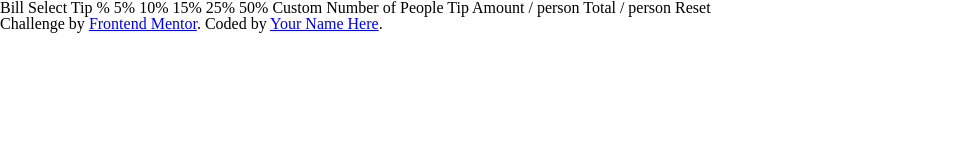
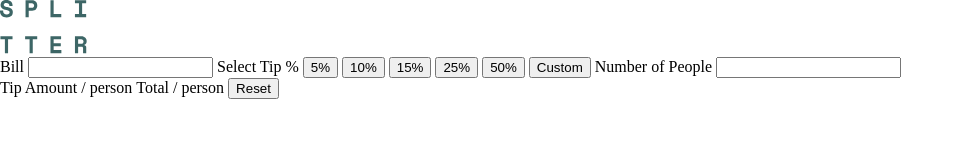
Before and after one commit to tezimach/tip-calculator-app, a plain HTML site: page index.html in a window 1280 px wide. Shown: the whole page, without its empty margins (0-964 px from the left). Drawn offline with Linux system fonts and the light colour scheme.

Commit message:
changed name of the reset file, wrote main content of the index.html file.

```diff
--- a/index.html
+++ b/index.html
@@ -3,37 +3,39 @@
   <head>
     <meta charset="UTF-8">
     <meta name="viewport" content="width=device-width, initial-scale=1.0">
-  <link rel="stylesheet" href="./restet.css">
+    <link rel="stylesheet" href="./reset.css">
     <link rel="icon" type="image/png" sizes="32x32" href="./images/favicon-32x32.png">
 
     <title>Tip calculator app</title>
 
   </head>
   <body>
-
-  Bill
-
-  Select Tip %
-  5%
-  10%
-  15%
-  25%
-  50%
-  Custom
-
-  Number of People
-
-  Tip Amount
-  / person
-
-  Total
-  / person
-
-  Reset
-
-  <div class="attribution">
-    Challenge by <a href="https://www.frontendmentor.io?ref=challenge" target="_blank">Frontend Mentor</a>.
-    Coded by <a href="#">Your Name Here</a>.
+    <img src="./images/logo.svg" alt="logo">
+    <div>
+        <form action="">
+          <div>
+            <label for="amount">Bill</label>
+            <input type="number" id="amount" name="amount">
+            <span>Select Tip %</span>
+            <button id="5">5%</button>
+            <button id="10">10%</button>
+            <button id="15">15%</button>
+            <button id="25">25%</button>
+            <button id="50">50%</button>
+            <button id="custom">Custom</button>
+            <label for="quantity">Number of People</label>
+            <input type="number" id="quantity" name="quantity">
+          </div>
+          <div>
+            <span>Tip Amount</span>
+            <span>/ person</span>
+            <output name="result" for="amount quantity 5 10 15 25 50 custom"></output>
+            <span>Total</span>
+            <span>/ person</span>
+            <output name="result" for="amount quantity 5 10 15 25 50 custom"></output>
+            <button>Reset</button>
+          </div>
+        </form>
     </div>
 </body>
 </html>
```
Also changed, not shown: reset.css (renamed from restet.css). Lines whose indentation alone changed are shown as unchanged.
